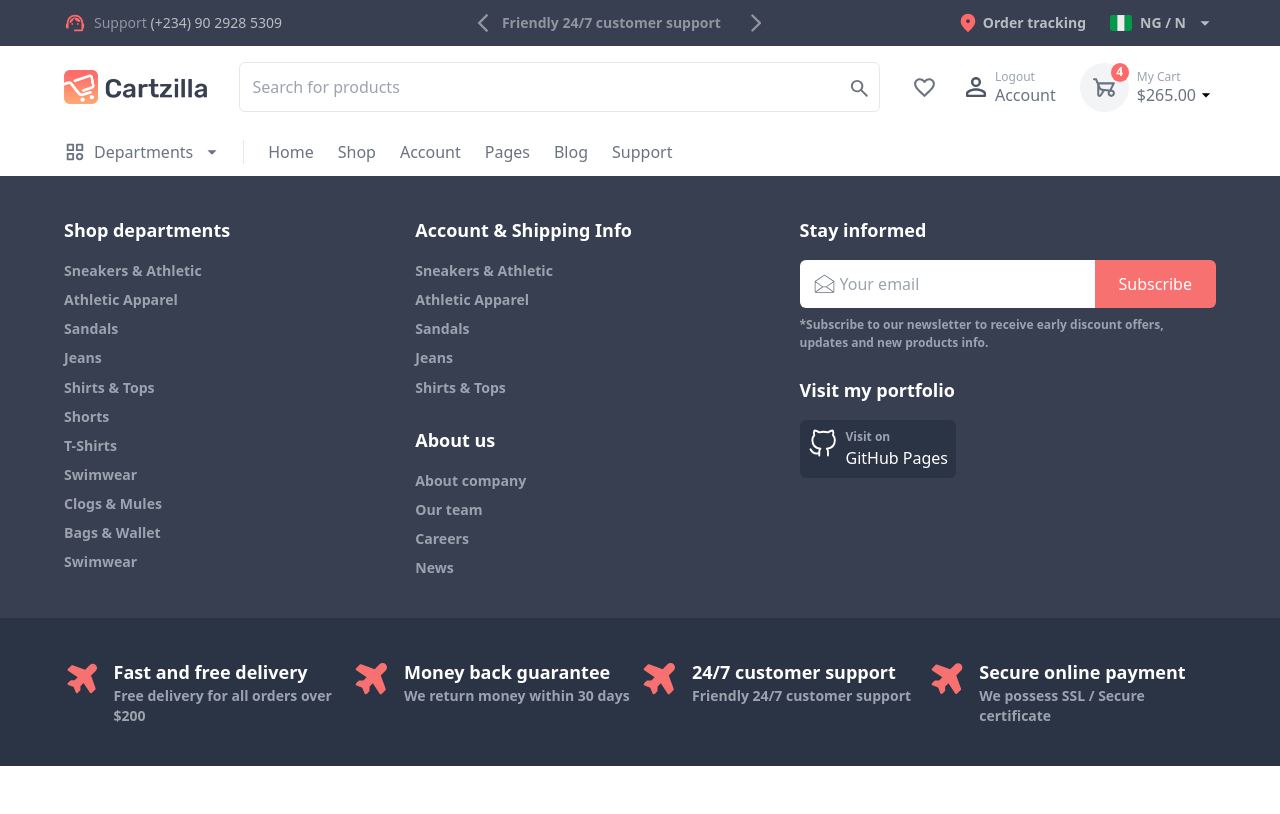
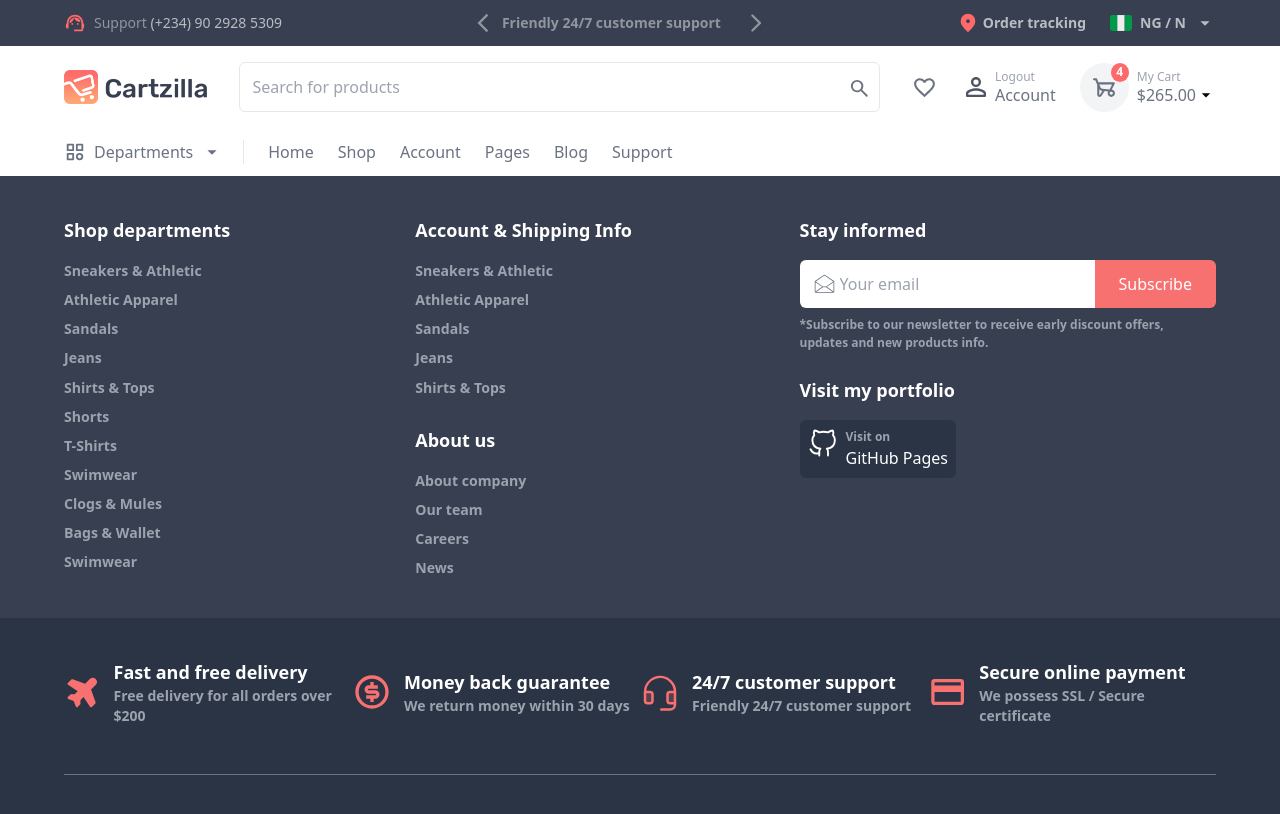
Before and after one commit to AbdulHameedi/e-commerce-webapp, a Vue app: page / in a window 1280 px wide. Built offline with nearby package versions, Linux system fonts and the light colour scheme; sample sign-in values are in the browser's storage.

Commit message:
'footer'

```diff
--- a/src/components/Footer.vue
+++ b/src/components/Footer.vue
@@ -1,8 +1,13 @@
 <script>
 import { defineComponent } from 'vue'
+import useProductStore from '../stores/store';
 
 export default defineComponent({
-
+    data(){
+        return{
+            currency: useProductStore().$state.currency
+        }
+    }
 })
 </script>
 <template>
@@ -73,36 +78,40 @@ export default defineComponent({
             </div>
         </div>
     </div>
-    <div class="bg-[#2B3445] px-[4rem] w-full py-10">
-        <div class="grid grid-cols-4">
-            <div class="flex gap-3">
+    <div class="bg-[#2B3445] px-[4rem] w-full py-10 max-[1161px]:px-[1rem]">
+        <div class="grid grid-cols-4 border-b border-gray-500 pb-12 max-[635px]:grid-cols-1 max-[1161px]:grid-cols-2 max-[1161px]:gap-8">
+            <div class="flex gap-3 items-center">
                 <svg class="text-red-400" xmlns="http://www.w3.org/2000/svg" width="40" height="40" viewBox="0 0 256 256"><path fill="currentColor" d="M215.52 197.26a8 8 0 0 1-1.86 8.39l-24 24A8 8 0 0 1 184 232a7.09 7.09 0 0 1-.79 0a8 8 0 0 1-5.87-3.52l-44.07-66.12L112 183.59V208a8 8 0 0 1-2.34 5.65s-14 14.06-15.88 15.88a7.91 7.91 0 0 1-2.78 1.88a8 8 0 0 1-10.41-4.35l-.06-.15l-14.7-36.76L29 175.42a8 8 0 0 1-2.69-13.08l16-16A8 8 0 0 1 48 144h24.4l21.27-21.27l-66.11-44.08a8 8 0 0 1-1.22-12.32l24-24a8 8 0 0 1 8.39-1.86l85.94 31.25l31.53-31.53a28 28 0 0 1 39.6 39.6l-31.53 31.53Z"/></svg>
                 <div>
                     <p class="text-white font-semibold text-lg">Fast and free delivery</p>
                     <p class="text-sm text-gray-400 font-semibold text-[12px]">Free delivery for all orders over $200</p>
                 </div>
             </div>
-            <div class="flex gap-3">
-                <svg class="text-red-400" xmlns="http://www.w3.org/2000/svg" width="40" height="40" viewBox="0 0 256 256"><path fill="currentColor" d="M215.52 197.26a8 8 0 0 1-1.86 8.39l-24 24A8 8 0 0 1 184 232a7.09 7.09 0 0 1-.79 0a8 8 0 0 1-5.87-3.52l-44.07-66.12L112 183.59V208a8 8 0 0 1-2.34 5.65s-14 14.06-15.88 15.88a7.91 7.91 0 0 1-2.78 1.88a8 8 0 0 1-10.41-4.35l-.06-.15l-14.7-36.76L29 175.42a8 8 0 0 1-2.69-13.08l16-16A8 8 0 0 1 48 144h24.4l21.27-21.27l-66.11-44.08a8 8 0 0 1-1.22-12.32l24-24a8 8 0 0 1 8.39-1.86l85.94 31.25l31.53-31.53a28 28 0 0 1 39.6 39.6l-31.53 31.53Z"/></svg>
+            <div class="flex gap-3 items-center">
+                <svg class="text-red-400" xmlns="http://www.w3.org/2000/svg" width="40" height="40" viewBox="0 0 24 24"><path fill="currentColor" d="M12.005 22.003c-5.523 0-10-4.477-10-10s4.477-10 10-10s10 4.477 10 10s-4.477 10-10 10Zm0-2a8 8 0 1 0 0-16a8 8 0 0 0 0 16Zm-3.5-6h5.5a.5.5 0 1 0 0-1h-4a2.5 2.5 0 1 1 0-5h1v-2h2v2h2.5v2h-5.5a.5.5 0 0 0 0 1h4a2.5 2.5 0 0 1 0 5h-1v2h-2v-2h-2.5v-2Z"/></svg>
                 <div>
                     <p class="text-white font-semibold text-lg">Money back guarantee</p>
                     <p class="text-sm text-gray-400 font-semibold text-[12px]">We return money within 30 days</p>
                 </div>
             </div>
-            <div class="flex gap-3">
-                <svg class="text-red-400" xmlns="http://www.w3.org/2000/svg" width="40" height="40" viewBox="0 0 256 256"><path fill="currentColor" d="M215.52 197.26a8 8 0 0 1-1.86 8.39l-24 24A8 8 0 0 1 184 232a7.09 7.09 0 0 1-.79 0a8 8 0 0 1-5.87-3.52l-44.07-66.12L112 183.59V208a8 8 0 0 1-2.34 5.65s-14 14.06-15.88 15.88a7.91 7.91 0 0 1-2.78 1.88a8 8 0 0 1-10.41-4.35l-.06-.15l-14.7-36.76L29 175.42a8 8 0 0 1-2.69-13.08l16-16A8 8 0 0 1 48 144h24.4l21.27-21.27l-66.11-44.08a8 8 0 0 1-1.22-12.32l24-24a8 8 0 0 1 8.39-1.86l85.94 31.25l31.53-31.53a28 28 0 0 1 39.6 39.6l-31.53 31.53Z"/></svg>
+            <div class="flex gap-3 items-center">
+                <svg class="text-red-400" xmlns="http://www.w3.org/2000/svg" width="40" height="40" viewBox="0 0 256 256"><g fill="currentColor"><path d="M80 144v40a16 16 0 0 1-16 16H48a16 16 0 0 1-16-16v-56h32a16 16 0 0 1 16 16Zm112-16a16 16 0 0 0-16 16v40a16 16 0 0 0 16 16h32v-72Z" opacity=".2"/><path d="M201.89 54.66A104.08 104.08 0 0 0 24 128v56a24 24 0 0 0 24 24h16a24 24 0 0 0 24-24v-40a24 24 0 0 0-24-24H40.36a88.12 88.12 0 0 1 150.18-54.07A87.39 87.39 0 0 1 215.65 120H192a24 24 0 0 0-24 24v40a24 24 0 0 0 24 24h24a24 24 0 0 1-24 24h-56a8 8 0 0 0 0 16h56a40 40 0 0 0 40-40v-80a103.41 103.41 0 0 0-30.11-73.34ZM64 136a8 8 0 0 1 8 8v40a8 8 0 0 1-8 8H48a8 8 0 0 1-8-8v-48Zm128 56a8 8 0 0 1-8-8v-40a8 8 0 0 1 8-8h24v56Z"/></g></svg>
                 <div>
                     <p class="text-white font-semibold text-lg">24/7 customer support</p>
                     <p class="text-sm text-gray-400 font-semibold text-[12px]">Friendly 24/7 customer support</p>
                 </div>
             </div>
-            <div class="flex gap-3">
-                <svg class="text-red-400" xmlns="http://www.w3.org/2000/svg" width="40" height="40" viewBox="0 0 256 256"><path fill="currentColor" d="M215.52 197.26a8 8 0 0 1-1.86 8.39l-24 24A8 8 0 0 1 184 232a7.09 7.09 0 0 1-.79 0a8 8 0 0 1-5.87-3.52l-44.07-66.12L112 183.59V208a8 8 0 0 1-2.34 5.65s-14 14.06-15.88 15.88a7.91 7.91 0 0 1-2.78 1.88a8 8 0 0 1-10.41-4.35l-.06-.15l-14.7-36.76L29 175.42a8 8 0 0 1-2.69-13.08l16-16A8 8 0 0 1 48 144h24.4l21.27-21.27l-66.11-44.08a8 8 0 0 1-1.22-12.32l24-24a8 8 0 0 1 8.39-1.86l85.94 31.25l31.53-31.53a28 28 0 0 1 39.6 39.6l-31.53 31.53Z"/></svg>
+            <div class="flex gap-3 items-center">
+                <svg class="text-red-400" xmlns="http://www.w3.org/2000/svg" width="40" height="40" viewBox="0 0 24 24"><path fill="currentColor" d="M22 6v12q0 .825-.588 1.413T20 20H4q-.825 0-1.413-.588T2 18V6q0-.825.588-1.413T4 4h16q.825 0 1.413.588T22 6ZM4 8h16V6H4v2Zm0 4v6h16v-6H4Zm0 6V6v12Z"/></svg>
                 <div>
                     <p class="text-white font-semibold text-lg">Secure online payment</p>
                     <p class="text-sm text-gray-400 font-semibold text-[12px]">We possess SSL / Secure certificate</p>
                 </div>
             </div>
         </div>
+        <div class="flex items-center justify-between">
+            <div></div>
+            <div></div>
+        </div>
     </div>
 </template>
--- a/src/components/NavBar.vue
+++ b/src/components/NavBar.vue
@@ -15,8 +15,8 @@ export default defineComponent({
                 'We return money within 30 days'
             ],
             currentHeader: 0,
-            country: 'NG / N',
-            currency: 'NGN',
+            country: useProductStore().$state.country,
+            currency: useProductStore().$state.currency,
             showCurrency: false,
             showUsefulLink: false,
             depImage: '/../src/assets/women-attire.jpg',
@@ -51,7 +51,7 @@ export default defineComponent({
         }
     },
     watch: {
-        currency() {
+          currency() {
             if(this.currency == 'NGN'){
                 this.country = 'NG / N'
             }else if(this.currency == 'USD'){
--- a/src/stores/store.js
+++ b/src/stores/store.js
@@ -3,7 +3,10 @@ import {defineStore} from 'pinia'
 export default function useProductStore() {
     return defineStore('products' , {
         state: ()=> ({
-          responsiveMenu: false
-        })
+          responsiveMenu: false,
+          currency: 'NGN',
+          country: 'NG / N'
+        }),
+
     })()
 }
```
